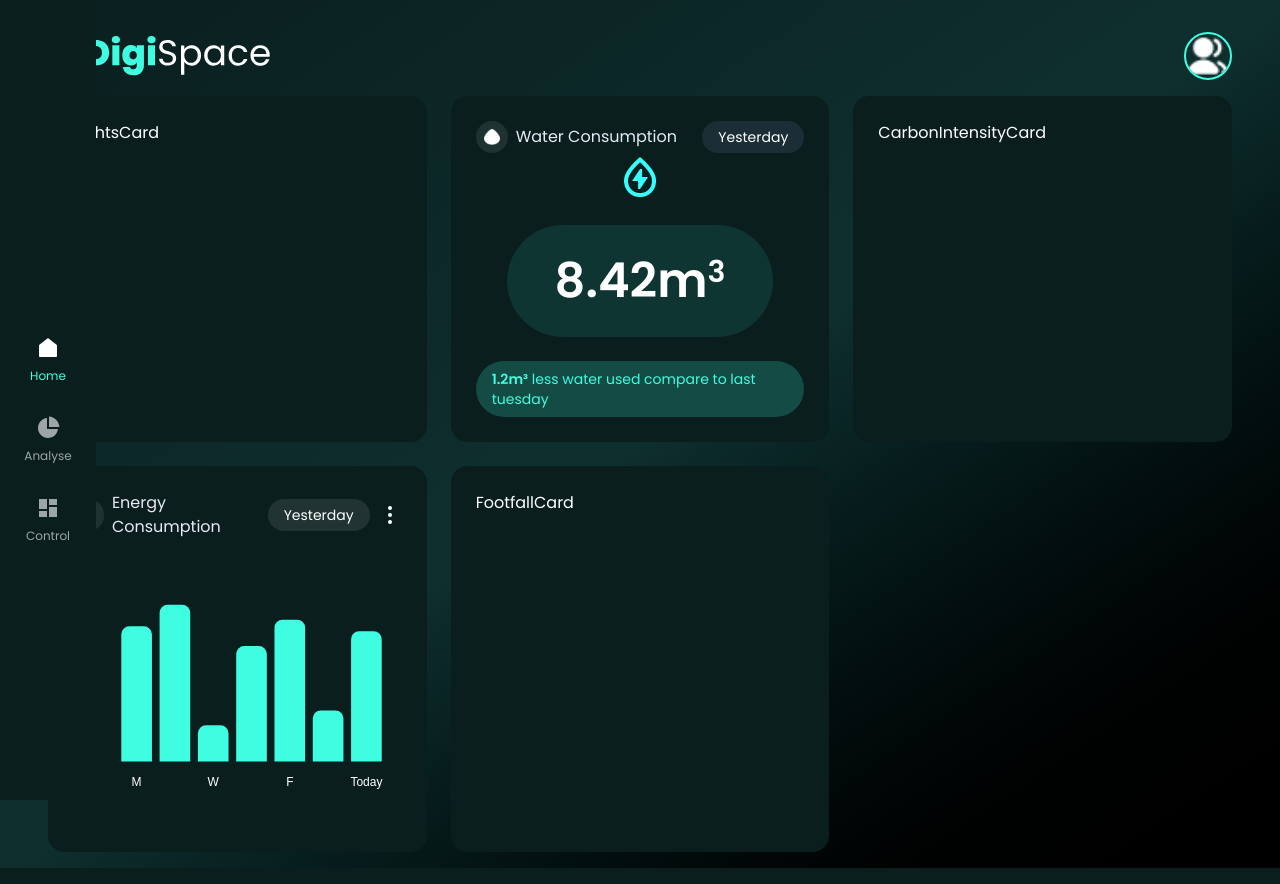
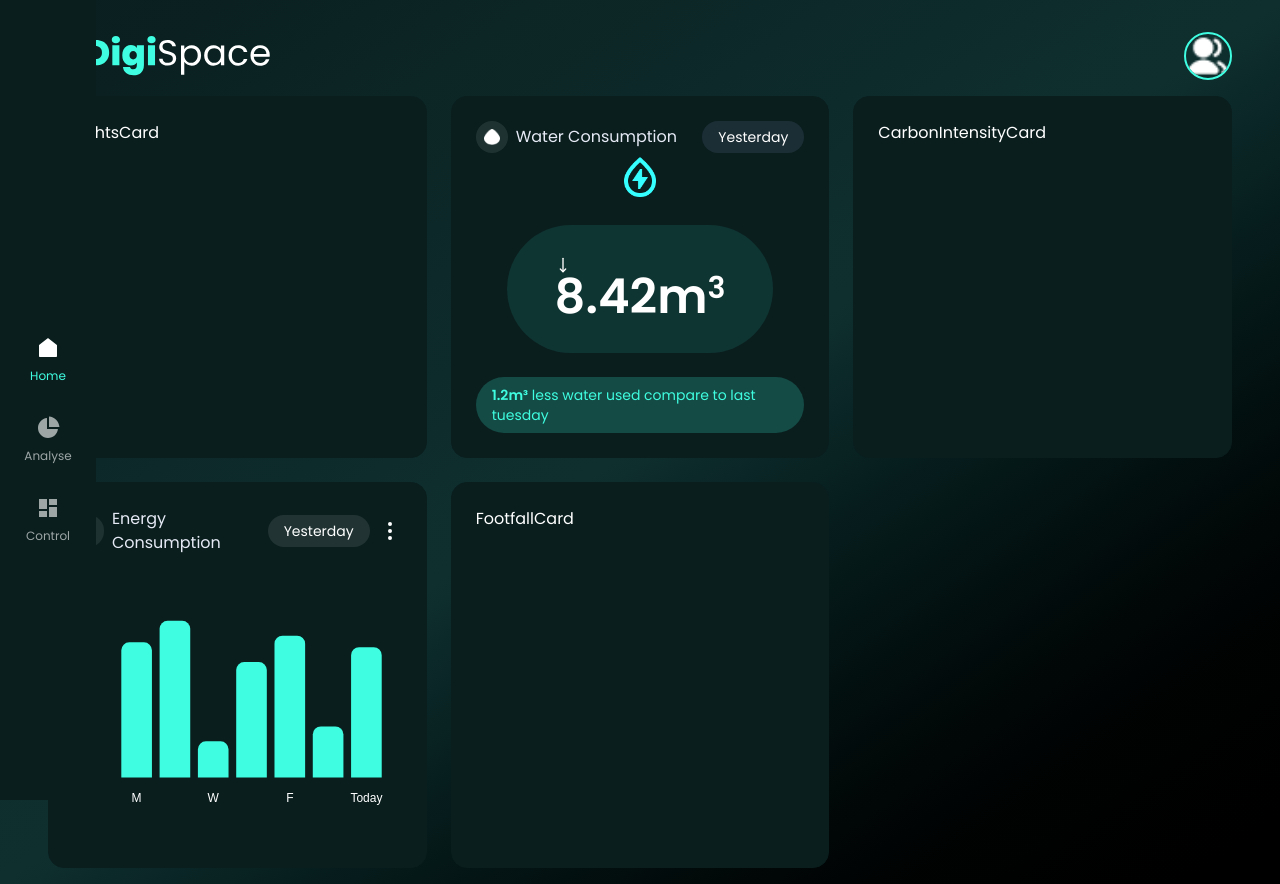
Before and after one commit to CoderLovely08/AVM-Demo, a React app: page / in a window 1280 px wide. Built offline with nearby package versions, Linux system fonts and the light colour scheme; the HTML template or start-up script is replaced by a standard one.

Commit message:
[Update]: Minor update

```diff
--- a/src/components/WaterConsumptionCard.tsx
+++ b/src/components/WaterConsumptionCard.tsx
@@ -2,6 +2,7 @@ import React from 'react'
 import CardLayout from '../layout/CardLayout'
 import CardTitle from './custom/Cardtitle'
 import { dropIcon, humidIcon } from '../data'
+import { MoveDown } from 'lucide-react'
 
 const WaterConsumptionCard = () => {
   return (
@@ -25,6 +26,7 @@ const WaterConsumptionCard = () => {
 
         <div className="relative">
           <div className="bg-primary/10 px-12 py-8 rounded-full">
+            <MoveDown size={16} />
             <span className="text-5xl font-semibold text-white">
               8.42m<sup className="text-3xl">3</sup>
             </span>
```
